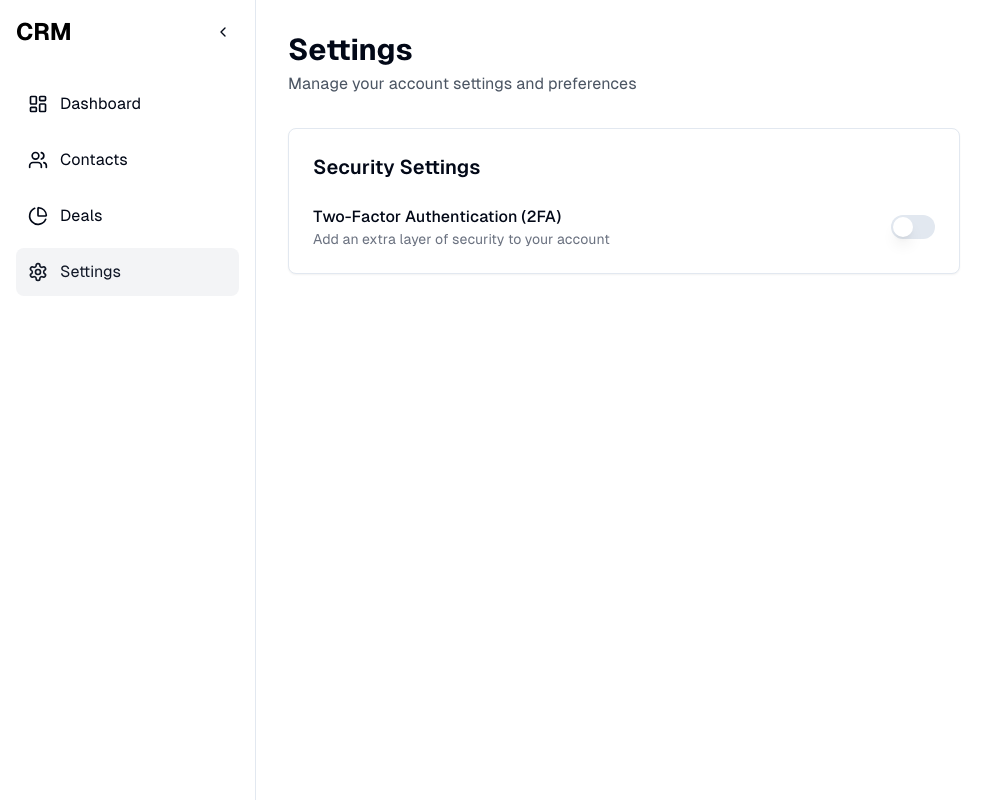
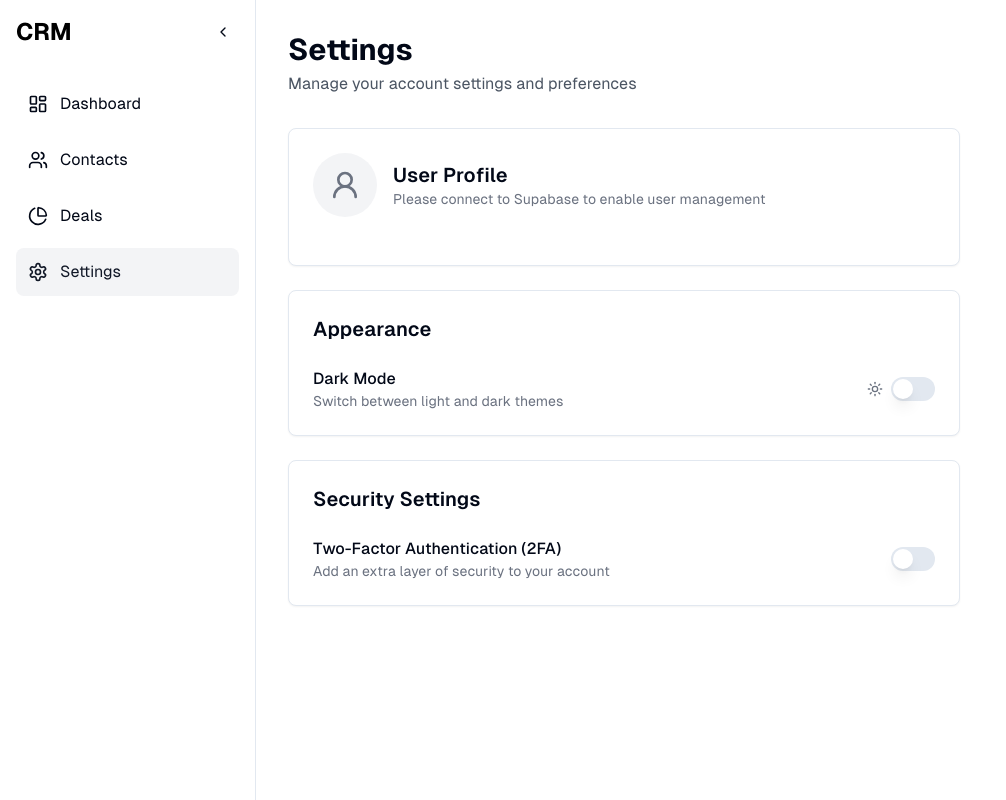
Before and after one commit to haji-r/n-6463, a React (Vite) app: page /settings in a window 1280 px wide. Shown: the whole page, without its empty margins (0-1006 px from the left). Built offline with nearby package versions, Linux system fonts and the light colour scheme.

Commit message:
feat: Add user info and theme toggle to settings page
Adds user information and a theme toggle to the settings page.

```diff
--- /dev/null
+++ b/src/hooks/useTheme.tsx
@@ -0,0 +1,23 @@
+
+import { useState, useEffect } from 'react';
+
+export function useTheme() {
+  const [theme, setTheme] = useState<'light' | 'dark'>('light');
+
+  useEffect(() => {
+    const savedTheme = localStorage.getItem('theme') as 'light' | 'dark';
+    if (savedTheme) {
+      setTheme(savedTheme);
+      document.documentElement.classList.toggle('dark', savedTheme === 'dark');
+    }
+  }, []);
+
+  const toggleTheme = () => {
+    const newTheme = theme === 'light' ? 'dark' : 'light';
+    setTheme(newTheme);
+    localStorage.setItem('theme', newTheme);
+    document.documentElement.classList.toggle('dark');
+  };
+
+  return { theme, toggleTheme };
+}
--- a/src/pages/Settings.tsx
+++ b/src/pages/Settings.tsx
@@ -3,7 +3,8 @@ import { useState } from "react";
 import { Card } from "@/components/ui/card";
 import { Switch } from "@/components/ui/switch";
 import Navbar from "@/components/Navbar";
-import { QrCode } from "lucide-react";
+import { QrCode, Moon, Sun, UserRound } from "lucide-react";
+import { useTheme } from "@/hooks/useTheme";
 
 interface SettingsProps {
   isCollapsed: boolean;
@@ -12,9 +13,10 @@ interface SettingsProps {
 
 const Settings = ({ isCollapsed, setIsCollapsed }: SettingsProps) => {
   const [isMFAEnabled, setIsMFAEnabled] = useState(false);
+  const { theme, toggleTheme } = useTheme();
 
   return (
-    <div className="min-h-screen bg-white flex relative">
+    <div className="min-h-screen bg-white dark:bg-gray-900 flex relative">
       <Navbar isCollapsed={isCollapsed} setIsCollapsed={setIsCollapsed} />
       <main
         className={`flex-1 p-4 sm:p-8 transition-all duration-300 ${
@@ -22,19 +24,51 @@ const Settings = ({ isCollapsed, setIsCollapsed }: SettingsProps) => {
         }`}
       >
         <div className="mb-8">
-          <h1 className="text-3xl font-bold">Settings</h1>
-          <p className="text-gray-600 mt-1">Manage your account settings and preferences</p>
+          <h1 className="text-3xl font-bold dark:text-white">Settings</h1>
+          <p className="text-gray-600 dark:text-gray-400 mt-1">Manage your account settings and preferences</p>
         </div>
 
-        <div className="max-w-2xl">
-          <Card className="p-6">
-            <h2 className="text-xl font-semibold mb-6">Security Settings</h2>
+        <div className="max-w-2xl space-y-6">
+          <Card className="p-6 dark:bg-gray-800">
+            <div className="flex items-center space-x-4 mb-6">
+              <div className="w-16 h-16 bg-gray-100 dark:bg-gray-700 rounded-full flex items-center justify-center">
+                <UserRound className="w-8 h-8 text-gray-500 dark:text-gray-400" />
+              </div>
+              <div>
+                <h2 className="text-xl font-semibold dark:text-white">User Profile</h2>
+                <p className="text-sm text-gray-500 dark:text-gray-400">Please connect to Supabase to enable user management</p>
+              </div>
+            </div>
+          </Card>
 
+          <Card className="p-6 dark:bg-gray-800">
+            <h2 className="text-xl font-semibold mb-6 dark:text-white">Appearance</h2>
+            <div className="flex items-center justify-between">
+              <div>
+                <h3 className="font-medium dark:text-white">Dark Mode</h3>
+                <p className="text-sm text-gray-500 dark:text-gray-400">Switch between light and dark themes</p>
+              </div>
+              <div className="flex items-center space-x-2">
+                {theme === 'dark' ? (
+                  <Moon className="w-4 h-4 text-gray-500 dark:text-gray-400" />
+                ) : (
+                  <Sun className="w-4 h-4 text-gray-500 dark:text-gray-400" />
+                )}
+                <Switch
+                  checked={theme === 'dark'}
+                  onCheckedChange={toggleTheme}
+                />
+              </div>
+            </div>
+          </Card>
+
+          <Card className="p-6 dark:bg-gray-800">
+            <h2 className="text-xl font-semibold mb-6 dark:text-white">Security Settings</h2>
             <div className="space-y-6">
               <div className="flex items-center justify-between">
                 <div>
-                  <h3 className="font-medium">Two-Factor Authentication (2FA)</h3>
-                  <p className="text-sm text-gray-500">Add an extra layer of security to your account</p>
+                  <h3 className="font-medium dark:text-white">Two-Factor Authentication (2FA)</h3>
+                  <p className="text-sm text-gray-500 dark:text-gray-400">Add an extra layer of security to your account</p>
                 </div>
                 <Switch
                   checked={isMFAEnabled}
@@ -43,14 +77,14 @@ const Settings = ({ isCollapsed, setIsCollapsed }: SettingsProps) => {
               </div>
 
               {isMFAEnabled && (
-                <div className="border rounded-lg p-6 bg-gray-50">
-                  <h4 className="font-medium mb-4">Setup 2FA</h4>
-                  <div className="flex items-center justify-center bg-white p-8 rounded-lg border mb-4">
-                    <div className="w-48 h-48 flex items-center justify-center border-2 border-dashed rounded-lg">
-                      <QrCode className="w-32 h-32 text-gray-400" />
+                <div className="border dark:border-gray-700 rounded-lg p-6 bg-gray-50 dark:bg-gray-700">
+                  <h4 className="font-medium mb-4 dark:text-white">Setup 2FA</h4>
+                  <div className="flex items-center justify-center bg-white dark:bg-gray-800 p-8 rounded-lg border dark:border-gray-600 mb-4">
+                    <div className="w-48 h-48 flex items-center justify-center border-2 border-dashed rounded-lg dark:border-gray-600">
+                      <QrCode className="w-32 h-32 text-gray-400 dark:text-gray-500" />
                     </div>
                   </div>
-                  <p className="text-sm text-gray-500 text-center">
+                  <p className="text-sm text-gray-500 dark:text-gray-400 text-center">
                     Scan this QR code with your authenticator app to enable 2FA
                   </p>
                 </div>
--- a/tailwind.config.ts
+++ b/tailwind.config.ts
@@ -1,3 +1,4 @@
+
 import type { Config } from "tailwindcss";
 
 export default {
```
Also changed, not shown: src/index.css (+1 -18 lines).
